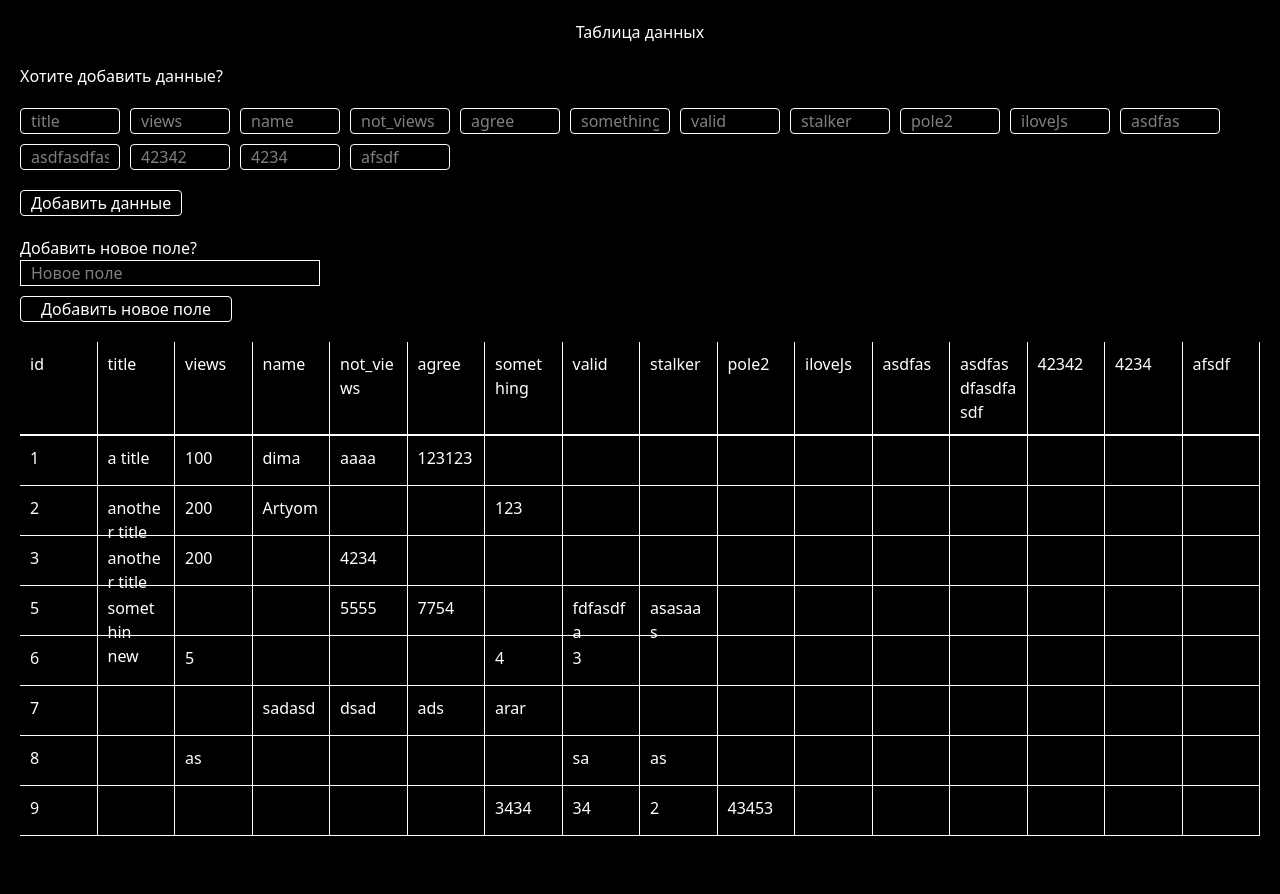
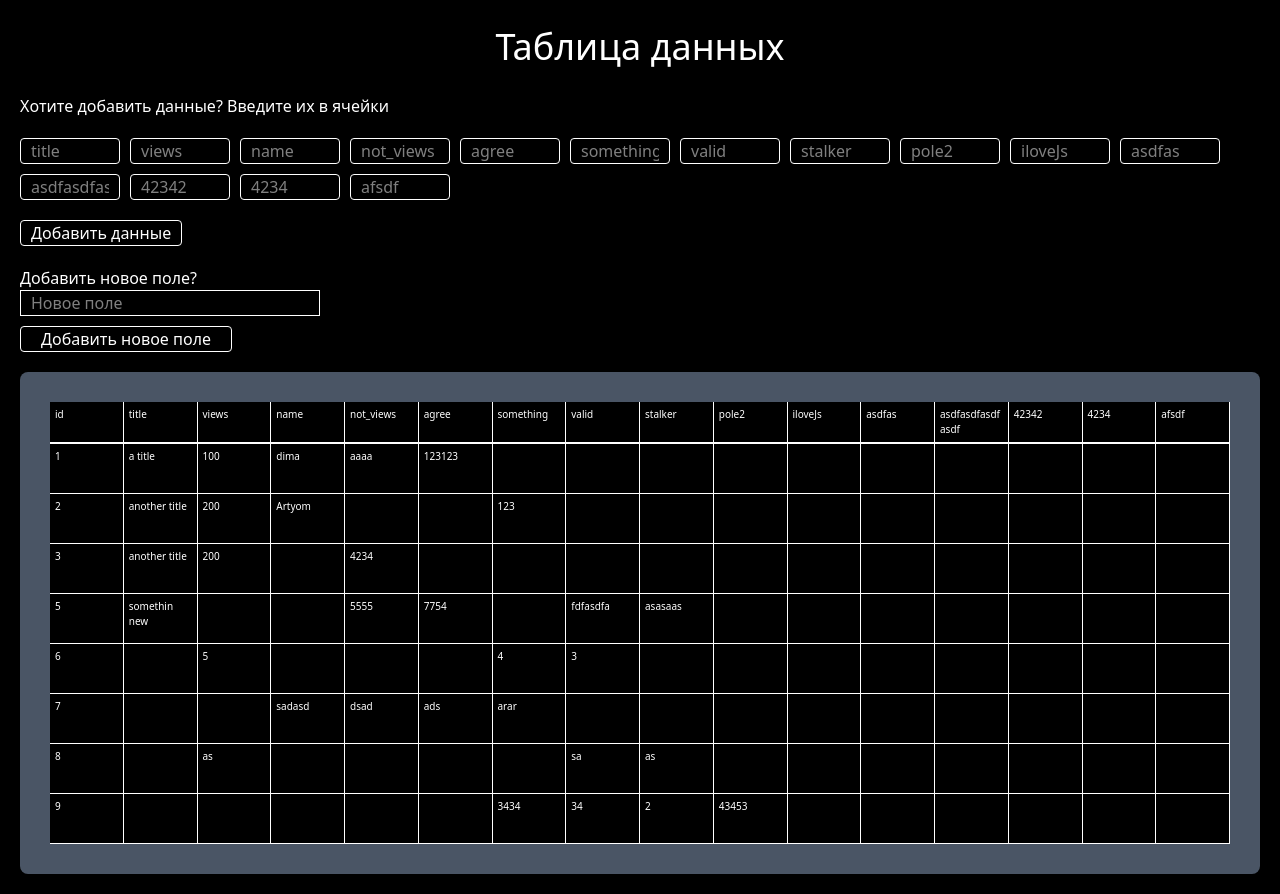
Before and after one commit to Medivero/anotheroneproject, a React (Vite) app: page / in a window 1280 px wide. Before the commit the page ends 856 px from the top, so only its background shows below. Built offline with nearby package versions, Linux system fonts and the light colour scheme; data requests are answered from the project's data file.

Commit message:
Updated Readme and improves at table component and disabled statement

```diff
--- a/backend/db.json
+++ b/backend/db.json
@@ -88,6 +88,22 @@
       "4234": "24324",
       "id": "15",
       "afsdf": "423424"
+    },
+    {
+      "id": "16",
+      "afsdf": "42342"
+    },
+    {
+      "id": "17",
+      "afsdf": "24"
+    },
+    {
+      "id": "18",
+      "not_views": "fasdfs"
+    },
+    {
+      "id": "19",
+      "valid": "ф"
     }
   ]
 }
--- a/src/pages/MainPage/MainPage.tsx
+++ b/src/pages/MainPage/MainPage.tsx
@@ -4,7 +4,7 @@ import TableData from "../../widgets/table";
 import { useForm } from "react-hook-form";
 import postData from "../../services/postData";
 
-function ResolveData(setDbData: Function, setKeys: Function) {
+function ResolveData({setDbData, setKeys,setAddDataRequset}: any) {
   getData()
     .then((data) => {
       setDbData(data);
@@ -14,21 +14,25 @@ function ResolveData(setDbData: Function, setKeys: Function) {
       setKeys(
         Array.from(new Set(data.flatMap((obj: String) => Object.keys(obj))))
       );
+      setAddDataRequset(false)
     });
 }
 
 function MainPage() {
   const [dbData, setDbData] = useState([]);
   let [keys, setKeys] = useState<string[]>([]);
-  const { register, handleSubmit, reset } = useForm();
+  const [AddDataRequset,setAddDataRequset] = useState(false);
+
+  const formNewData = useForm();
   const formPole = useForm();
 
   useEffect(() => {
-    ResolveData(setDbData, setKeys);
+    ResolveData({setDbData,setKeys,setAddDataRequset});
   }, []);
 
   const getInputForm = (data: any) => {
-    reset();
+    setAddDataRequset(false)
+    formNewData.reset();
     let newobj: any = {};
     const lastId = dbData[dbData.length - 1]["id"];
     for (const key in data) {
@@ -42,11 +46,11 @@ function MainPage() {
      */
     newobj["id"] = String(Number(lastId) + 1);
     postData(newobj);
-    ResolveData(setDbData, setKeys);
+    ResolveData({setDbData,setKeys,setAddDataRequset});
   };
 
   const getNewPole = (data: any) => {
-    reset();
+    formPole.reset();
     const pole = String(data["pole"]);
     let newKeys = [...keys];
     newKeys.push(pole);
@@ -56,13 +60,13 @@ function MainPage() {
     <>
       <div className="p-[20px] flex flex-col gap-[20px]">
         <div className="w-full flex justify-center">
-          <span>Таблица данных</span>
+          <span className="text-[36px]">Таблица данных</span>
         </div>
-        <span>Хотите добавить данные?</span>
+        <span>Хотите добавить данные? Введите их в ячейки</span>
         <div className="flex gap-[20px]">
           {keys ? (
             <form
-              onSubmit={handleSubmit(getInputForm)}
+              onSubmit={formNewData.handleSubmit(getInputForm)}
               className="w-full flex flex-col gap-[20px]"
             >
               <div className="flex flex-wrap gap-[10px]">
@@ -74,7 +78,7 @@ function MainPage() {
                     } flex w-[100px] flex-col gap-[2.5px] `}
                   >
                     <input
-                      {...register(item)}
+                      {...formNewData.register(item)}
                       name={item}
                       className="border px-[10px] rounded"
                       placeholder={item}
@@ -83,7 +87,7 @@ function MainPage() {
                   </div>
                 ))}
               </div>
-              <button className="border cursor-pointer rounded bg-black hover:bg-white hover:text-black w-fit px-[10px]">
+              <button disabled={AddDataRequset} className="border disabled:text-gray-600 disabled:cursor-not-allowed cursor-pointer rounded bg-black hover:bg-white hover:text-black w-fit px-[10px]">
                 Добавить данные
               </button>
             </form>
@@ -101,14 +105,15 @@ function MainPage() {
               {...formPole.register("pole")}
               className="border px-[10px] max-w-[300px]"
               type="text"
+
               placeholder="Новое поле"
             />
-            <button className="w-fit border rounded cursor-pointer bg-black hover:bg-white hover:text-black px-[20px]">
+            <button className="w-fit border disabled:text-gray-600 disabled:cursor-not-allowed rounded cursor-pointer bg-black hover:bg-white hover:text-black px-[20px]">
               Добавить новое поле
             </button>
           </form>
         </div>
-        <div className="">
+        <div className="p-[30px] bg-gray-600 rounded-lg">
           <TableData dbData={dbData}></TableData>
         </div>
       </div>
--- a/src/widgets/table.tsx
+++ b/src/widgets/table.tsx
@@ -26,7 +26,8 @@ export default function TableData({ dbData }: { dbData: any[] }) {
         {allKeys.map((key) => (
           <div
             key={key}
-            style={{ flex: 1, padding: "10px", borderRight: "1px solid",wordBreak:"break-word" }}
+            className="text-[10px]"
+            style={ { flex: 1, padding: "5px", borderRight: "1px solid",wordBreak:"break-word" }}
           >
             {row[key]}
           </div>
@@ -38,7 +39,7 @@ export default function TableData({ dbData }: { dbData: any[] }) {
   return (
     <div>
       <div
-        className=""
+        className="bg-black"
         style={{
           display: "flex",
           borderBottom: "2px solid",
@@ -47,13 +48,14 @@ export default function TableData({ dbData }: { dbData: any[] }) {
         {allKeys.map((key) => (
           <div
             key={key}
-            style={{ flex: 1, padding: "10px", borderRight: "1px solid",wordBreak:"break-word" }}
+            className="text-[10px]"
+            style={{ flex: 1, padding: "5px", borderRight: "1px solid",wordBreak:"break-word" }}
           >
             {key}
           </div>
         ))}
       </div>
-      <List className="no-scrollbar" height={400} itemCount={dbData.length} itemSize={50} width="100%">
+      <List className="no-scrollbar bg-black" height={400} itemCount={dbData.length} itemSize={50} width="100%">
         {Row}
       </List>
     </div>
```
Also changed, not shown: 1 other file (tests, documents, lock files or other folders).
